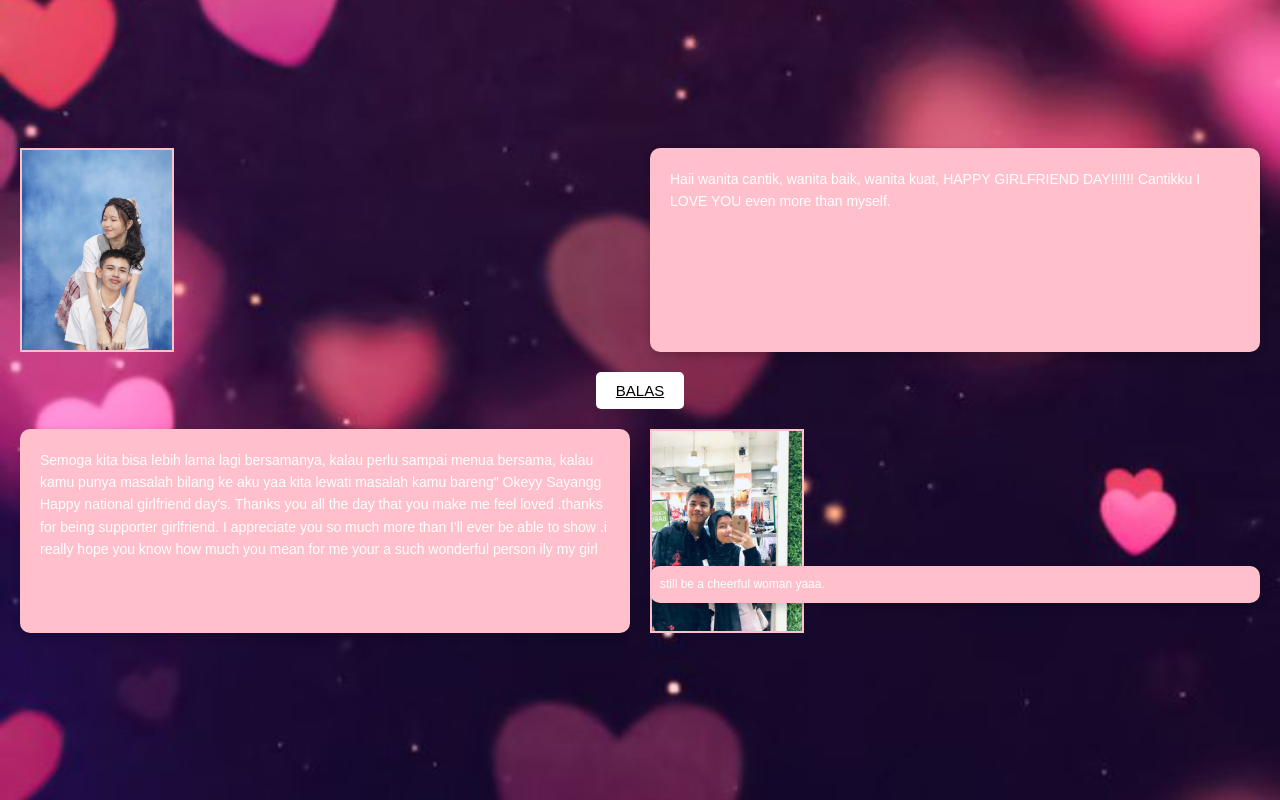
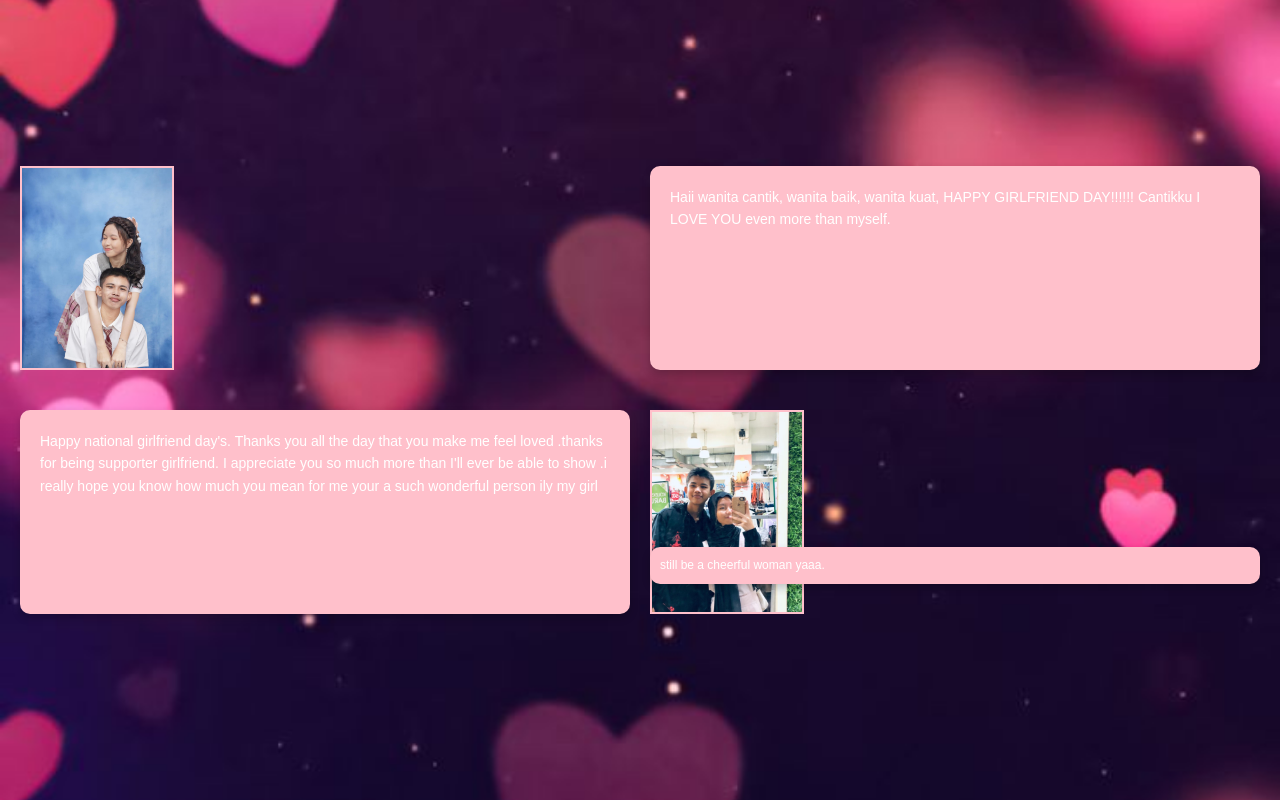
Before and after one commit to Lowzy15/Lowzy15, a plain HTML site: page next.html in a window 1280 px wide. Drawn offline with Linux system fonts and the light colour scheme; files whose address does not match are found by name.

Commit message:
Update next.html

```diff
--- a/next.html
+++ b/next.html
@@ -15,16 +15,8 @@
         Your browser does not support the audio element.
     </audio>
     <div class="container">
-        <div class="box box-top-left">
-            <img src="img/WhatsApp Image 2024-08-01 at 22.06.08_d5b72e59.jpg" alt="Image 1">
-        </div>
-        <div class="text text-top-right">
-            Haii wanita cantik, wanita baik, wanita kuat, HAPPY GIRLFRIEND DAY!!!!!! Cantikku
-            I LOVE YOU even more than myself.
-        </div>
-        <a href="https://api.whatsapp.com/send?phone=6283178569163&text=Terimakasih%20sayangg%20ayang%20papoiiii>-<" class="button">BALAS</a>
+
         <div class="text text-bottom-left">
-            Semoga kita bisa lebih lama lagi bersamanya, kalau perlu sampai menua bersama, kalau kamu punya masalah bilang ke aku yaa kita lewati masalah kamu bareng" Okeyy Sayangg
             Happy national girlfriend day's. Thanks you all the day that you make me feel loved .thanks for being supporter girlfriend. I appreciate you so much more than I'll ever be able to show .i really hope you know how much you mean for me your a such wonderful person ily my girl
 
         </div>
@@ -34,6 +26,13 @@
         <div class="text text-bottom">
             still be a cheerful woman yaaa.
         </div>
+        <div class="box box-top-left">
+            <img src="img/WhatsApp Image 2024-08-01 at 22.06.08_d5b72e59.jpg" alt="Image 1">
+        </div>
+        <div class="text text-top-right">
+            Haii wanita cantik, wanita baik, wanita kuat, HAPPY GIRLFRIEND DAY!!!!!! Cantikku
+            I LOVE YOU even more than myself.
+        </div>
     </div>
 </body>
 </html>
```
